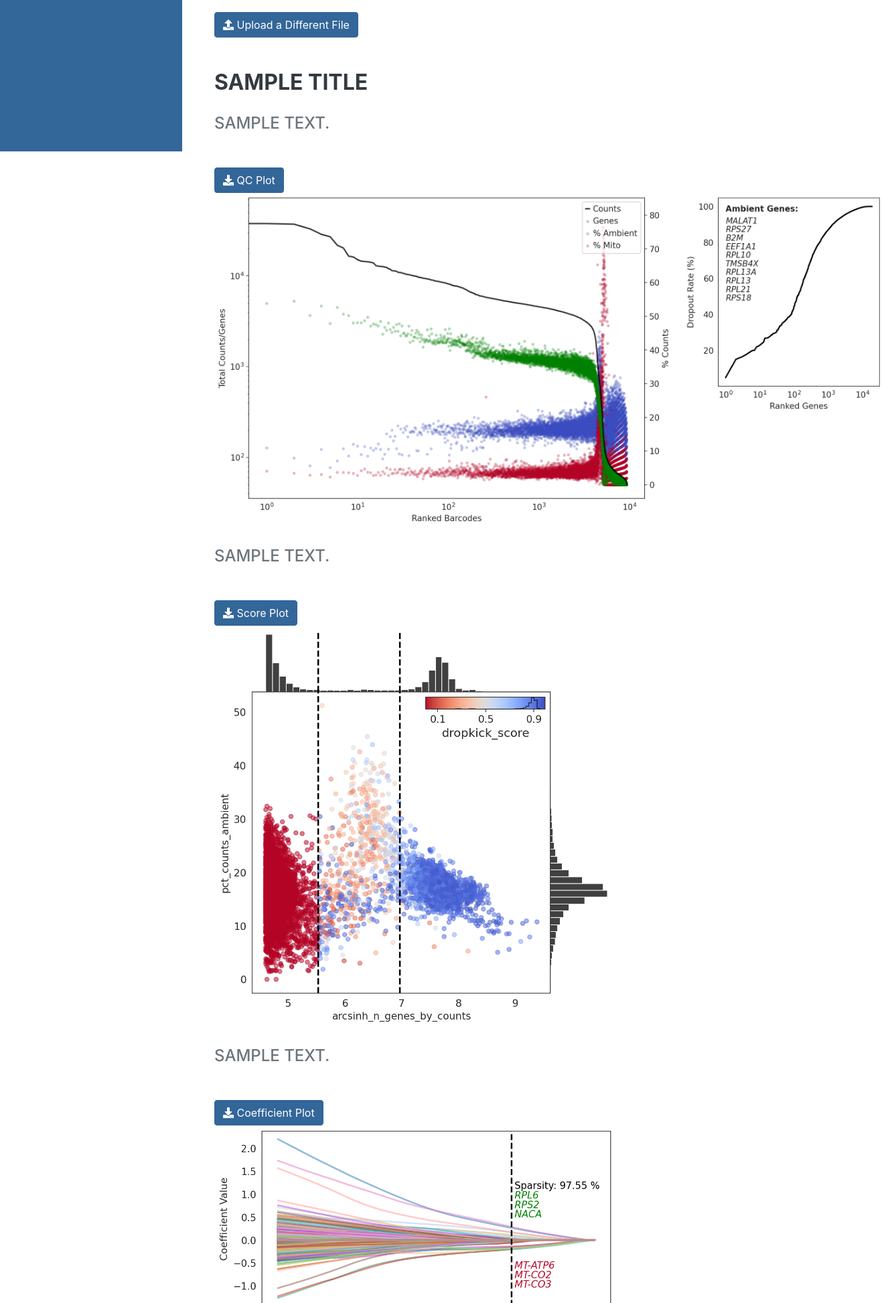
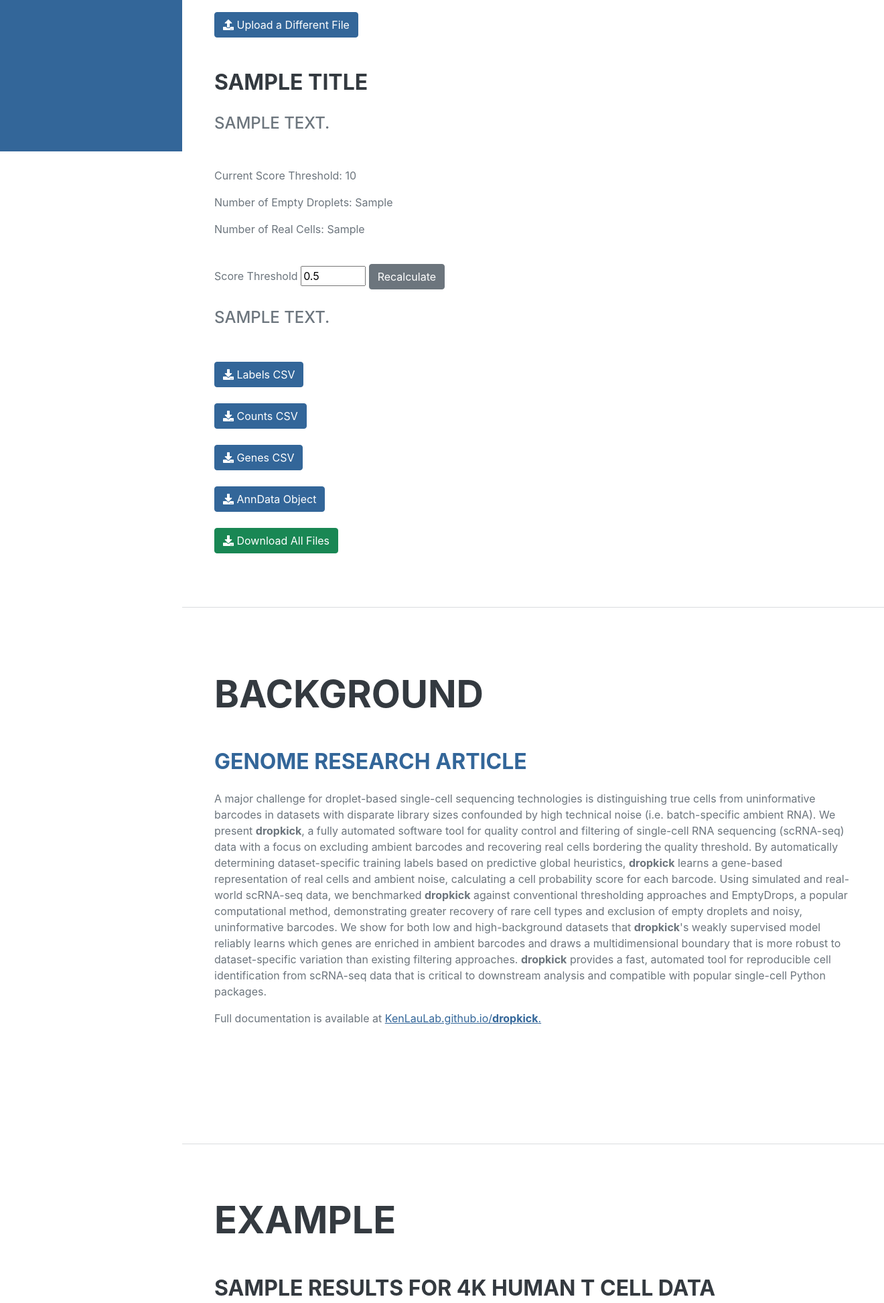
Before and after one commit to wangvictoria/dropkick, a Django app: template dropkickApp/templates/score_thresh.html in a window 1320 px wide. Shown: the part 574-2519 px from the top of the page at 67% size. Run offline with Django 3.2, Linux system fonts and the light colour scheme; the template is opened without the code that fills it: most values are stand-ins (such as "Sample title", 1, 10 or a date in 2020); some libraries are stand-ins or nearby versions; some web fonts are replaced.

Commit message:
Fixed result images and changed urls

```diff
--- a/dropkickApp/templates/score_thresh.html
+++ b/dropkickApp/templates/score_thresh.html
@@ -21,24 +21,7 @@ theButton.addEventListener("click", () => {
 <h3 class="mb-0">{{ title }}</h3>
 <br>
 
-{% if qc_text %}
-<div class="subheading mb-5">{{ qc_text }}</div>
-<a class="btn btn-primary" href="{% url 'download_qc' %}" style="color:#ffffff;"><i class="fas fa-download"></i> QC Plot</a><br>
-<img src="{% static 'images/qc_plot.png' %}", alt = 'QC Plot', height = '500', width = '1000'><br><br>
-{% endif %}
-
 {% if labels_text %}
-<div class="subheading mb-5">{{ score_text }}</div>
-<a class="btn btn-primary" href="{% url 'download_score' %}" style="color:#ffffff;"><i class="fas fa-download"></i> Score Plot</a><br>
-<img src="{% static 'images/score_plot.png' %}", alt = 'Score Plot', height = '600', width = '600'><br><br>
-
-
-<div class="subheading mb-5">{{ coef_text }}</div>
-<a class="btn btn-primary" href="{% url 'download_coef' %}" style="color:#ffffff;"><i class="fas fa-download"></i> Coefficient Plot</a><br>
-<img src="{% static 'images/coef_plot.png' %}", height = '600', width = '600'><br><br>
-
-
-<div class="subheading mb-5">{{ labels_text }}</div>
 
 
 <div class="subheading mb-5">{{ counts_text }}</div>
@@ -54,6 +37,7 @@ theButton.addEventListener("click", () => {
     <span class="btn__text">Recalculate</span></button>
 </form><br>
 
+<div class="subheading mb-5">{{ labels_text }}</div>
 
 <a class="btn btn-primary" href="{% url 'download_csv' %}" style="color:#ffffff;"><i class="fas fa-download"></i> Labels CSV</a>
 <br><br>
--- a/dropkickApp/urls.py
+++ b/dropkickApp/urls.py
@@ -3,7 +3,7 @@ from . import views
 
 urlpatterns = [
     path('', views.index, name='index'),
-    path('calc_score_thresh/', views.calc_score_thresh, name='calc_score_thresh'),
+    path('rescore/', views.calc_score_thresh, name='calc_score_thresh'),
     path('download_csv/', views.download_csv, name='download_csv'),
     path('download_h5ad/', views.download_h5ad, name='download_h5ad'),
     path('download_counts/', views.download_counts, name='download_counts'),
--- a/dropkickProject/urls.py
+++ b/dropkickProject/urls.py
@@ -21,7 +21,7 @@ from django.conf.urls.static import static
 
 urlpatterns = [
     path('admin/', admin.site.urls),
-    path('dropkickApp/', include('dropkickApp.urls')),
+    path('dropkick/', include('dropkickApp.urls')),
     path('accounts/', include('django.contrib.auth.urls')),
-    path('', RedirectView.as_view(url = 'dropkickApp/', permanent = True)),
+    path('', RedirectView.as_view(url = 'dropkick/', permanent = True)),
 ] + static(settings.STATIC_URL, document_root=settings.STATIC_ROOT)
--- a/requirements.txt
+++ b/requirements.txt
@@ -1,4 +1,5 @@
 scanpy
+numpy
 scikit-image
 scikit-learn>=0.18.0
 scipy>=0.14.1
```
Also changed, not shown: dropkickApp/templates/process.html (+1 -2 lines), dropkickProject/settings.py (+5 -2 lines).
